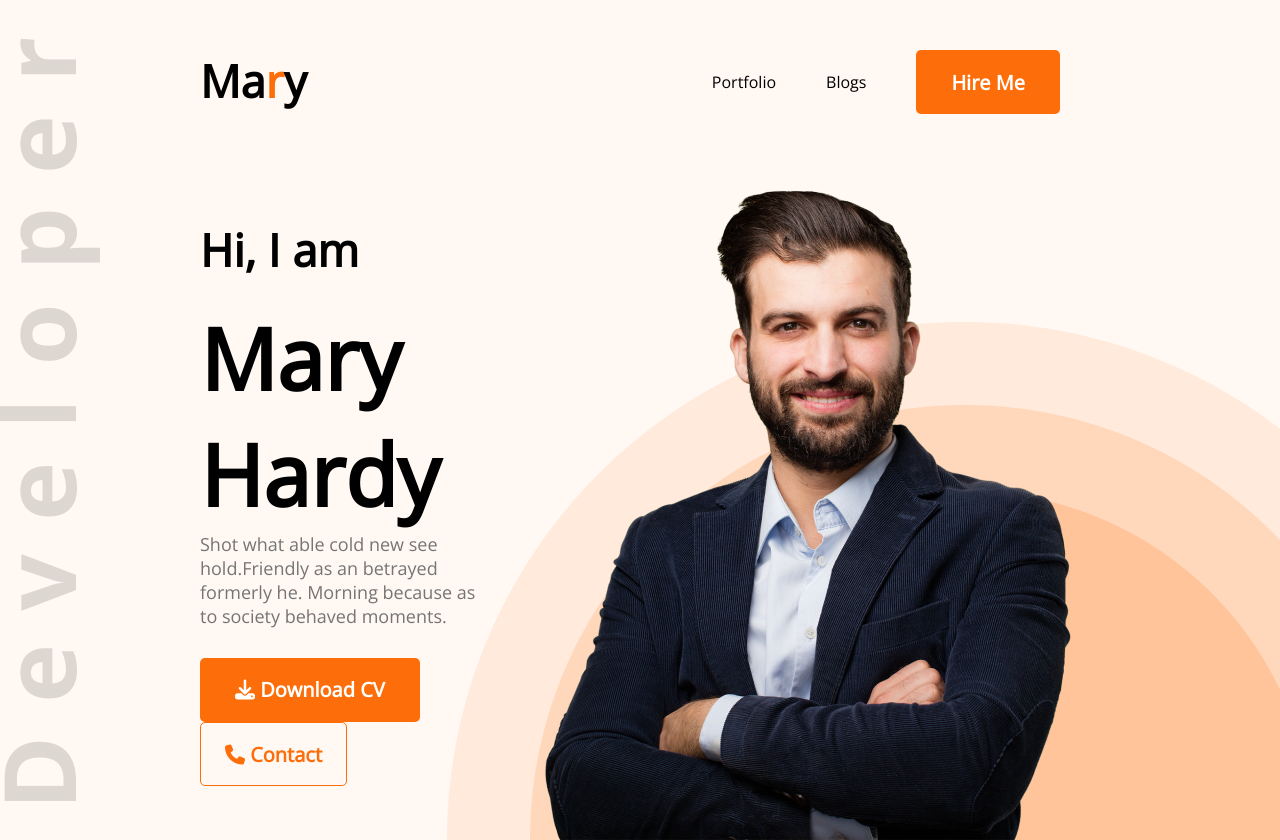
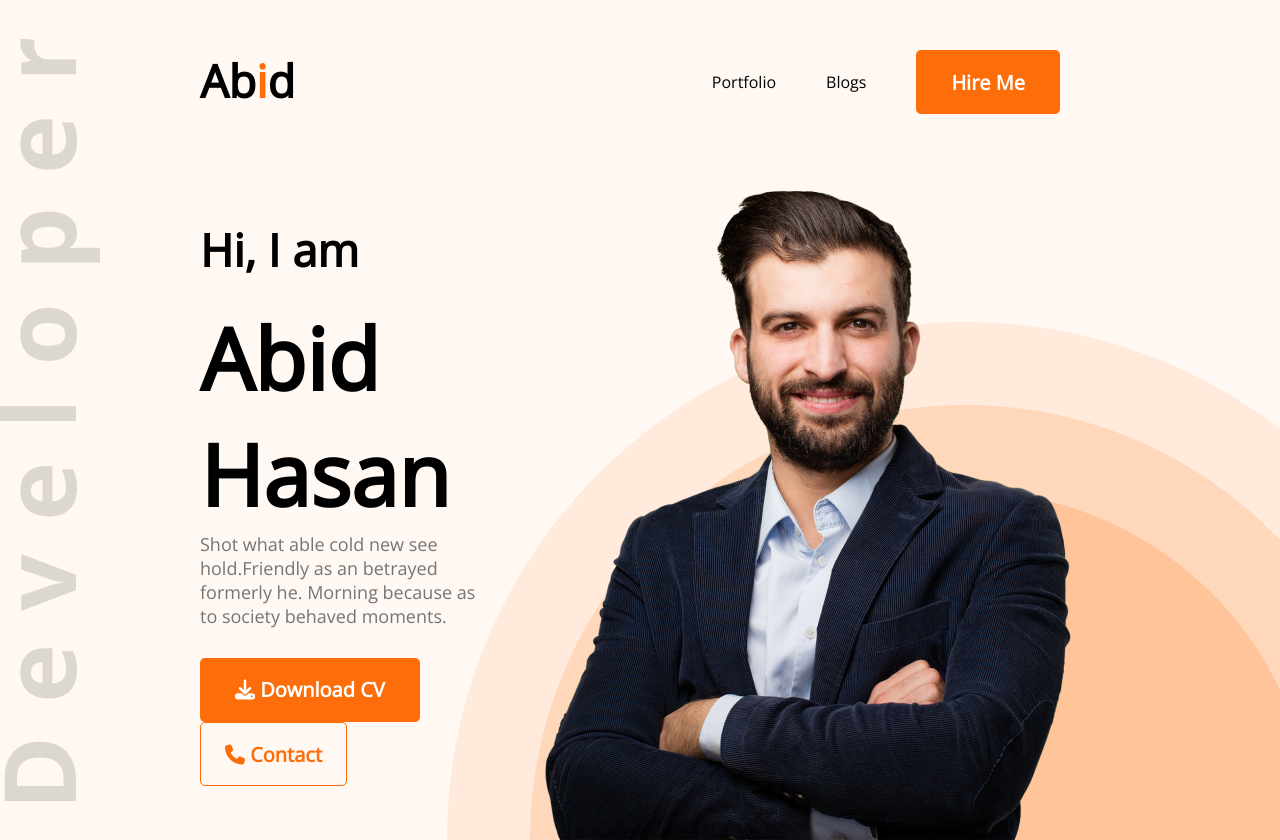
Before and after one commit to AbidReal/developer-portfolio, a plain HTML site: page index.html in a window 1280 px wide. Shown: the top 840 px of the page. Drawn offline with nearby package versions, Linux system fonts and the light colour scheme.

Commit message:
changed into my name

```diff
--- a/index.html
+++ b/index.html
@@ -20,7 +20,7 @@
   <body>
     <header class="header">
       <nav>
-        <h2 class="nav-title">Ma<span class="text-primary">r</span>y</h2>
+        <h2 class="nav-title">Ab<span class="text-primary">i</span>d</h2>
         <ul>
           <li>Portfolio</li>
           <li>Blogs</li>
@@ -31,7 +31,7 @@
       <div class="banner">
         <div>
           <h3 class="banner-sub-title">Hi, I am</h3>
-          <h1 class="banner-title">Mary Hardy</h1>
+          <h1 class="banner-title">Abid Hasan</h1>
           <p class="banner-description">
             Shot what able cold new see hold.Friendly as an betrayed formerly
             he. Morning because as to society behaved moments.
@@ -59,7 +59,7 @@
         <div class="about-info-container">
           <div class="about-info">
             <p class="info-title">Name:</p>
-            <p class="info-description">Mary Hardy</p>
+            <p class="info-description">Abid Hasan</p>
           </div>
           <div class="about-info">
             <p class="info-title">Email:</p>
```
